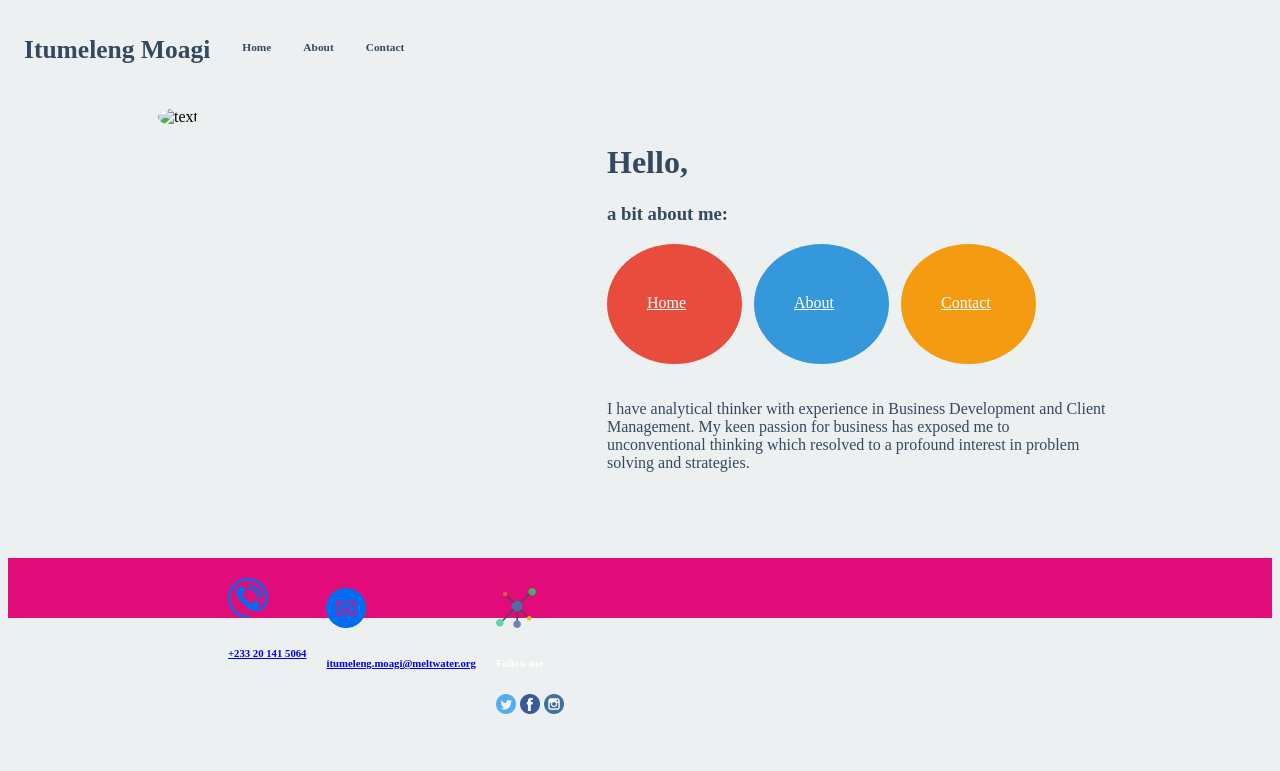
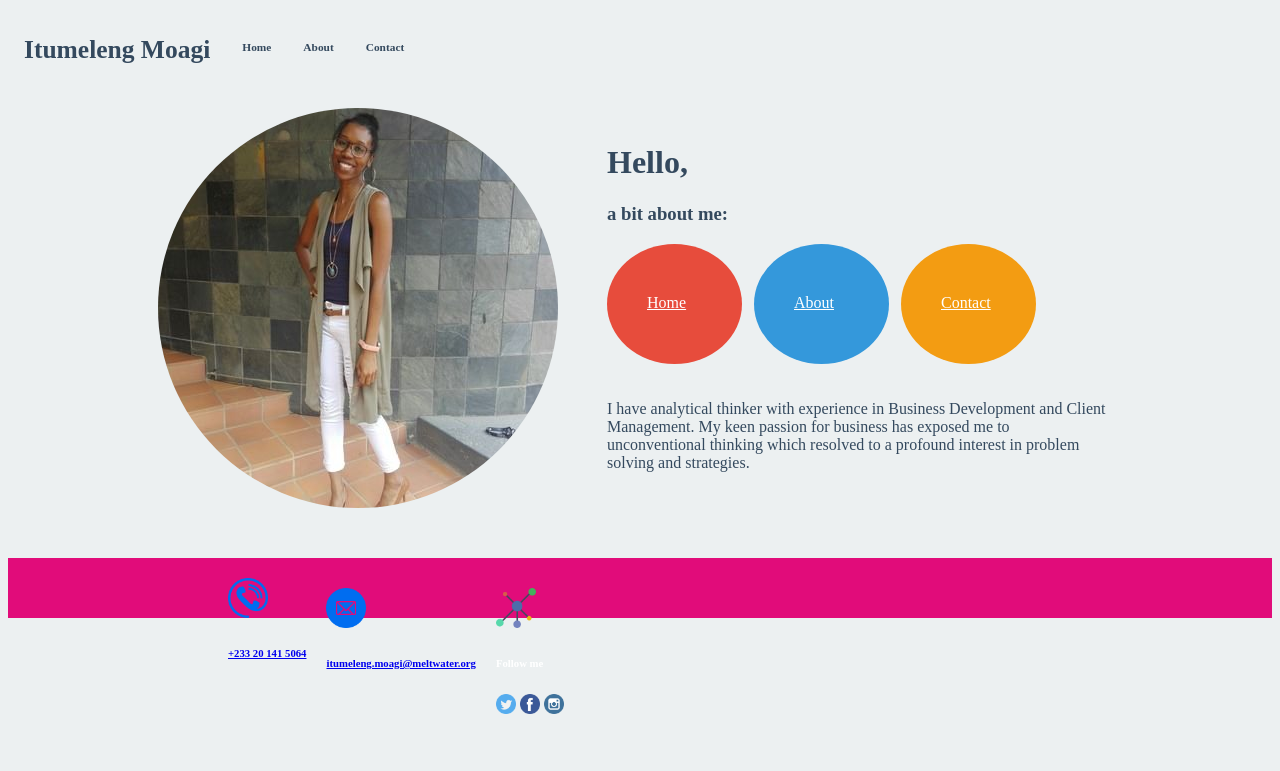
Before and after one commit to Tumi05/Tumi05.github.io, a plain HTML site: page index.html in a window 1280 px wide. Drawn offline with Linux system fonts and the light colour scheme.

Commit message:
Picture added

```diff
--- a/index.html
+++ b/index.html
@@ -21,7 +21,7 @@
 <body>
 <div class="main">
 	<div class="image">
-		<img class="image--circle" src="/home/itumeleng/Pictures/Tumi/Tumi_temp.jpg" alt="text">
+		<img class="image--circle" src="img/profile/logo.jpg" alt="text">
 	</div>
 	<div class="mypresentation">
 	  <h1>Hello,</h1>
```
Also changed, not shown: img/profile/logo.jpg (added).
